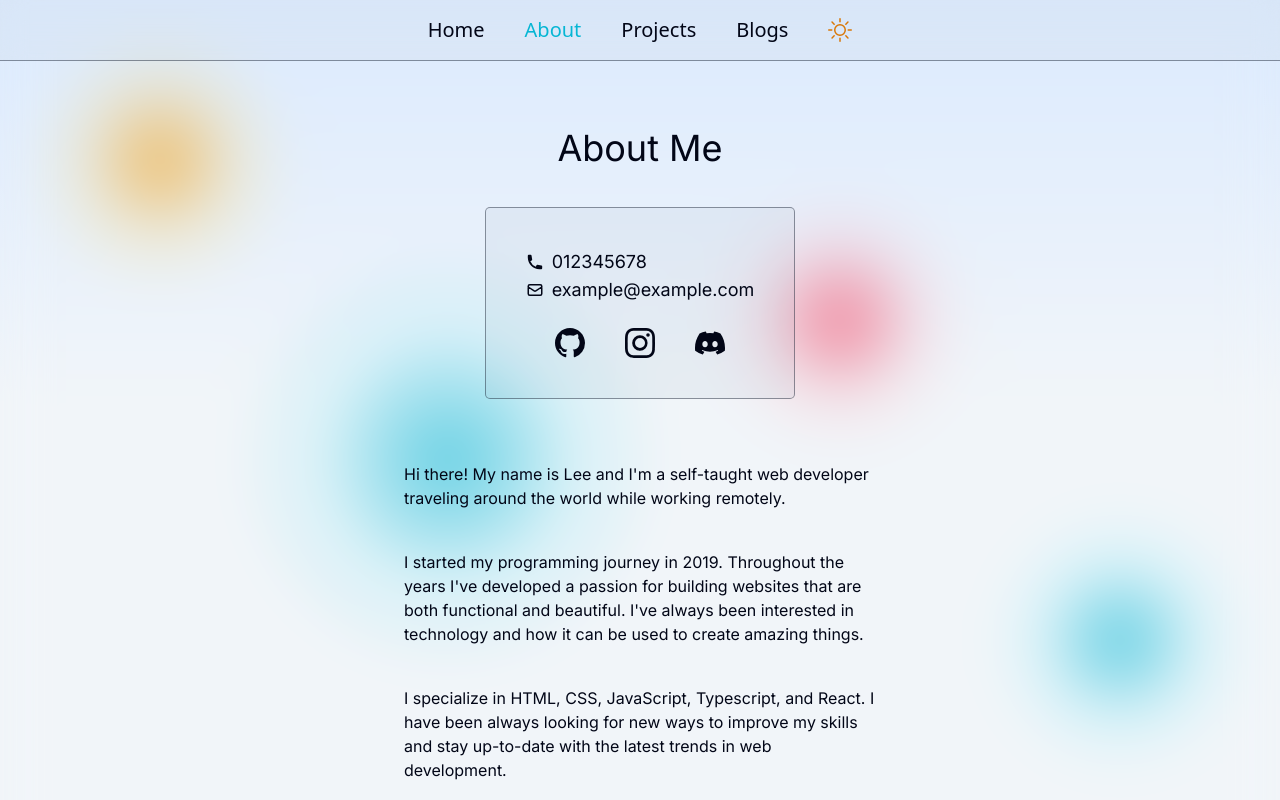
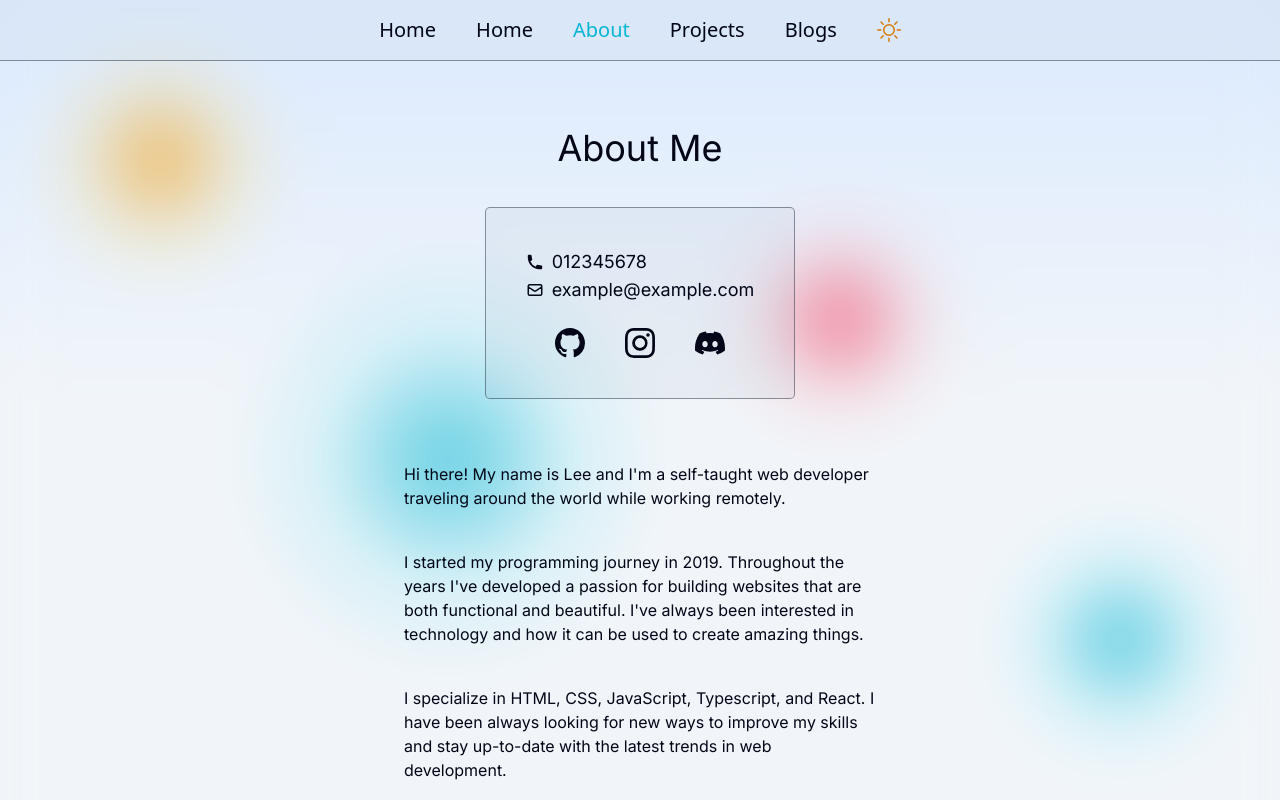
Before and after one commit to ecmCode/nextjs-portfolio, a Next.js app: page /about in a window 1280 px wide. Shown: the top 800 px of the page. Built offline with nearby package versions, Linux system fonts and the light colour scheme.

Commit message:
Merge branch 'main' of https://github.com/ecmCode/nextjs-portfolio

```diff
--- a/src/components/global/NavBar/Navbar.tsx
+++ b/src/components/global/NavBar/Navbar.tsx
@@ -24,7 +24,21 @@ const Navbar = ({
         py-4 px-8 backdrop-blur-md z-50
         bg-slate-300/20 dark:bg-slate-700/20
         ring-1 ring-slate-800/50 dark:ring-slate-200/50"
+        py-4 px-8 backdrop-blur-md z-50
+
       >
+        <li className="text-lg md:text-xl">
+          <Link
+            href="/"
+            className={
+              router.pathname === "/"
+                ? "text-cyan-500 dark:text-cyan-500"
+                : "hover:text-cyan-500 dark:hover:text-cyan-500"
+            }
+          >
+            Home
+          </Link>
+        </li>
         <li className="text-lg md:text-xl">
           <Link
             href="/"
```
